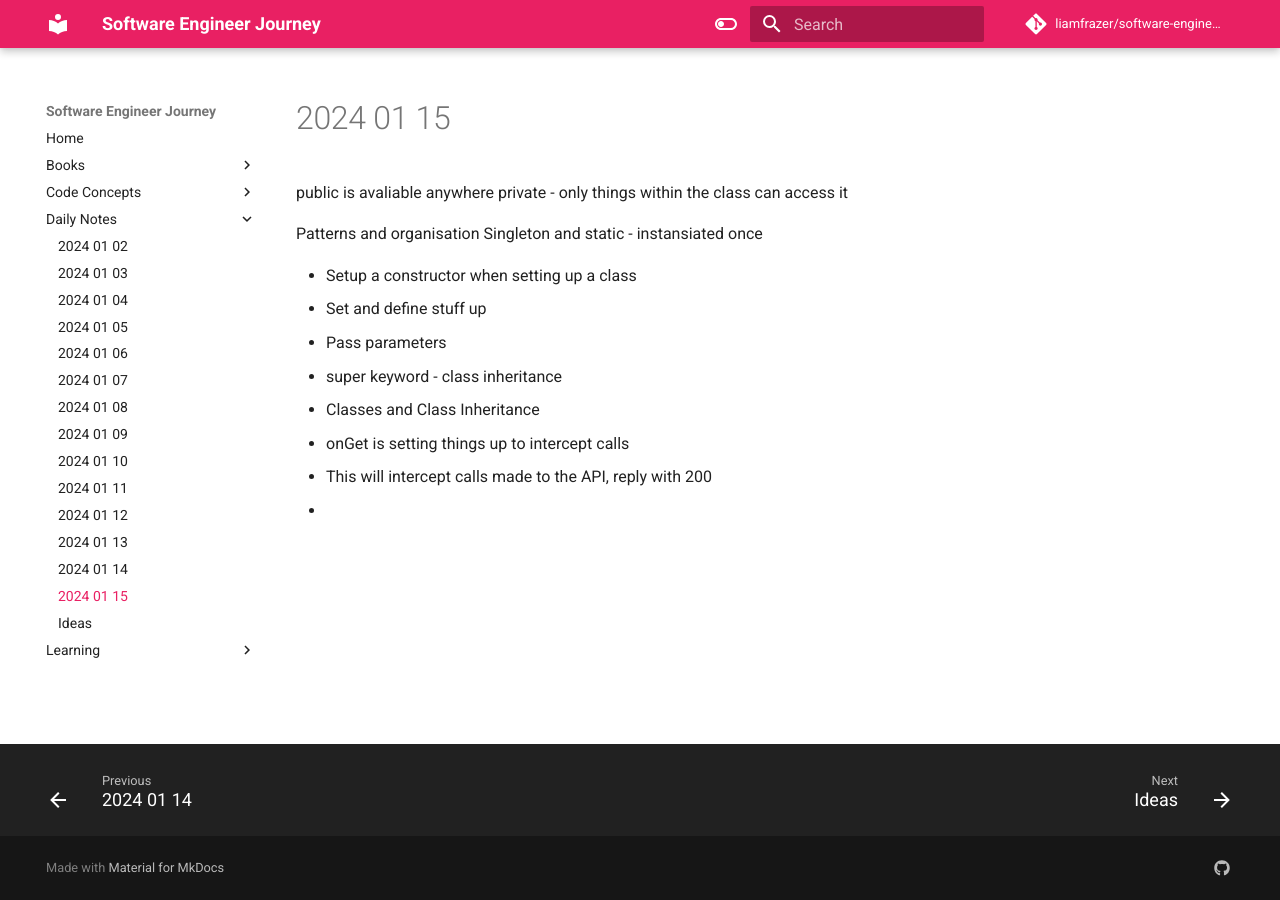
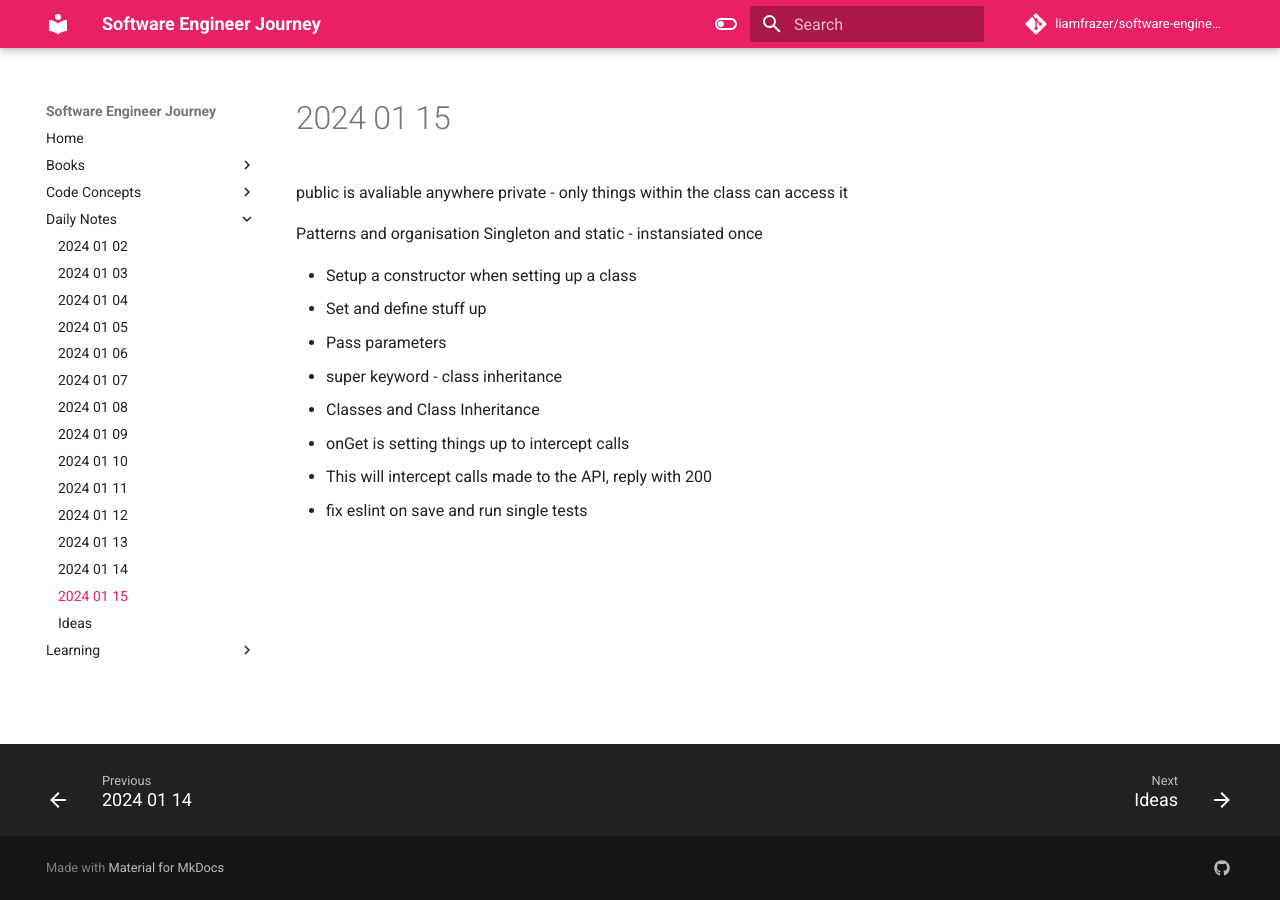
Before and after one commit to liamfrazer/software-engineer-journey, an MkDocs documentation site: the page built from docs/Daily Notes/2024-01-15.md, in a window 1280 px wide. Built offline with MkDocs 1.6.1 and Material for MkDocs 9.7.7, drawn with Linux system fonts in a browser that asks for light colours; comment, search, counter and statistics services are not loaded.

Commit message:
vault backup: 2024-01-15 17:12:11

```diff
--- a/docs/Daily Notes/2024-01-15.md
+++ b/docs/Daily Notes/2024-01-15.md
@@ -15,4 +15,4 @@ Singleton and static - instansiated once
 * Classes and Class Inheritance
 * onGet is setting things up to intercept calls
 * This will intercept calls made to the API, reply with 200
-*
+* fix eslint on save and run single tests
```
